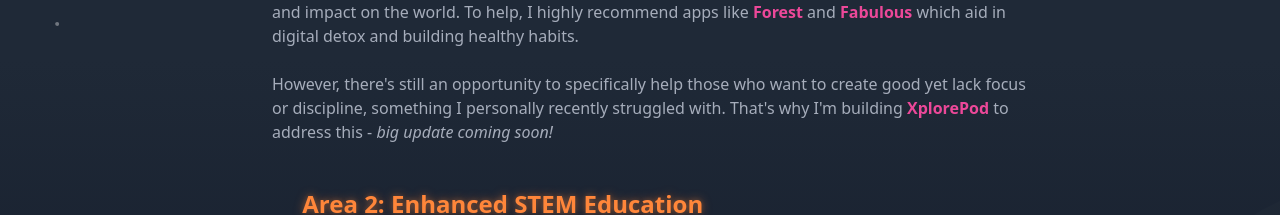
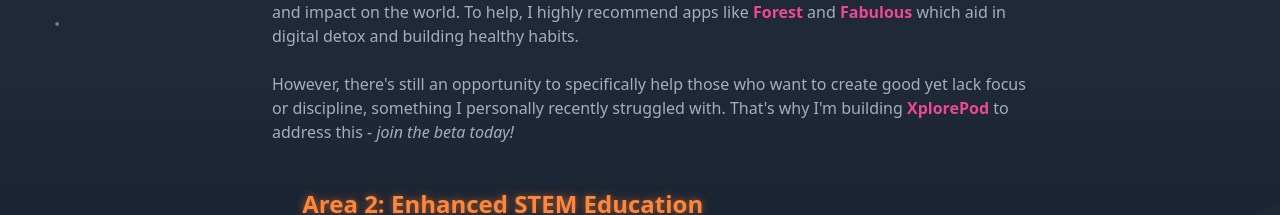
Before and after one commit to domwon/personal-svelte, a SvelteKit app: page / in a window 1280 px wide. Shown: the part 1860-2075 px from the top of the page. Built offline with nearby package versions, Linux system fonts and the light colour scheme; some icons are missing.

Commit message:
Change CTA in Authentic Personal Focus section

```diff
--- a/src/routes/+page.svelte
+++ b/src/routes/+page.svelte
@@ -207,7 +207,7 @@
 					However, there's still an opportunity to specifically help those who want to create good yet
 					lack focus or discipline, something I personally recently struggled with. That's why I'm building
 					<Link name="XplorePod" link="https://xplorepod.com" color="primary" /> to address this -
-					<i>big update coming soon!</i>
+					<i>join the beta today!</i>
 				</p>
 			</div>
 			<div class="mb-5 rounded-3xl area">
```
